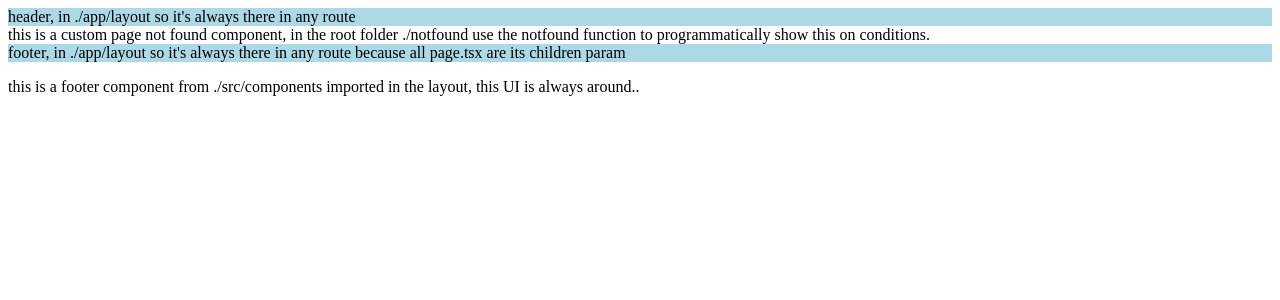
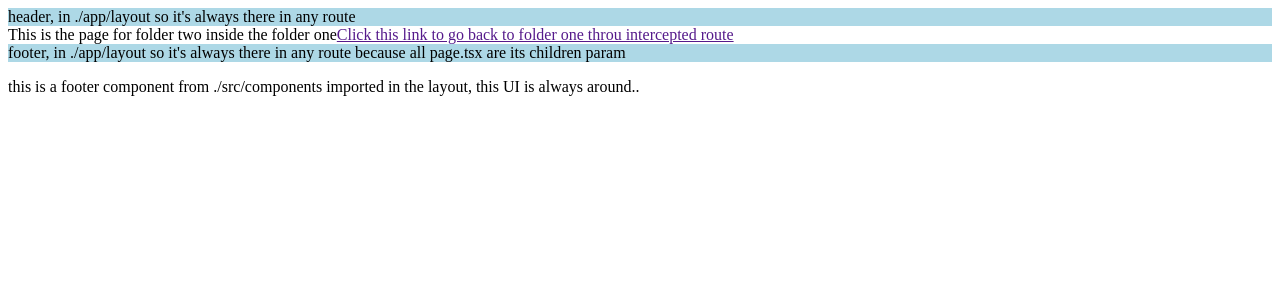
Before and after one commit to AdrianoGratani/adri-blog, a Next.js app: page /f1/f2 in a window 1280 px wide. Before the commit this address had no page. Shown: the top 300 px of the page. Built offline with nearby package versions, Linux system fonts and the light colour scheme.

Commit message:
Create page.tsx folder level two for intercepting routes

```diff
--- /dev/null
+++ b/src/app/f1/f2/page.tsx
@@ -0,0 +1,11 @@
+import Link from "next/link";
+
+export default function F2() {
+
+  return (
+    <div>
+      This is the page for folder two inside the folder one
+      <Link href="">Click this link to go back to folder one throu intercepted route</Link>
+    </div>
+  )
+}
```
